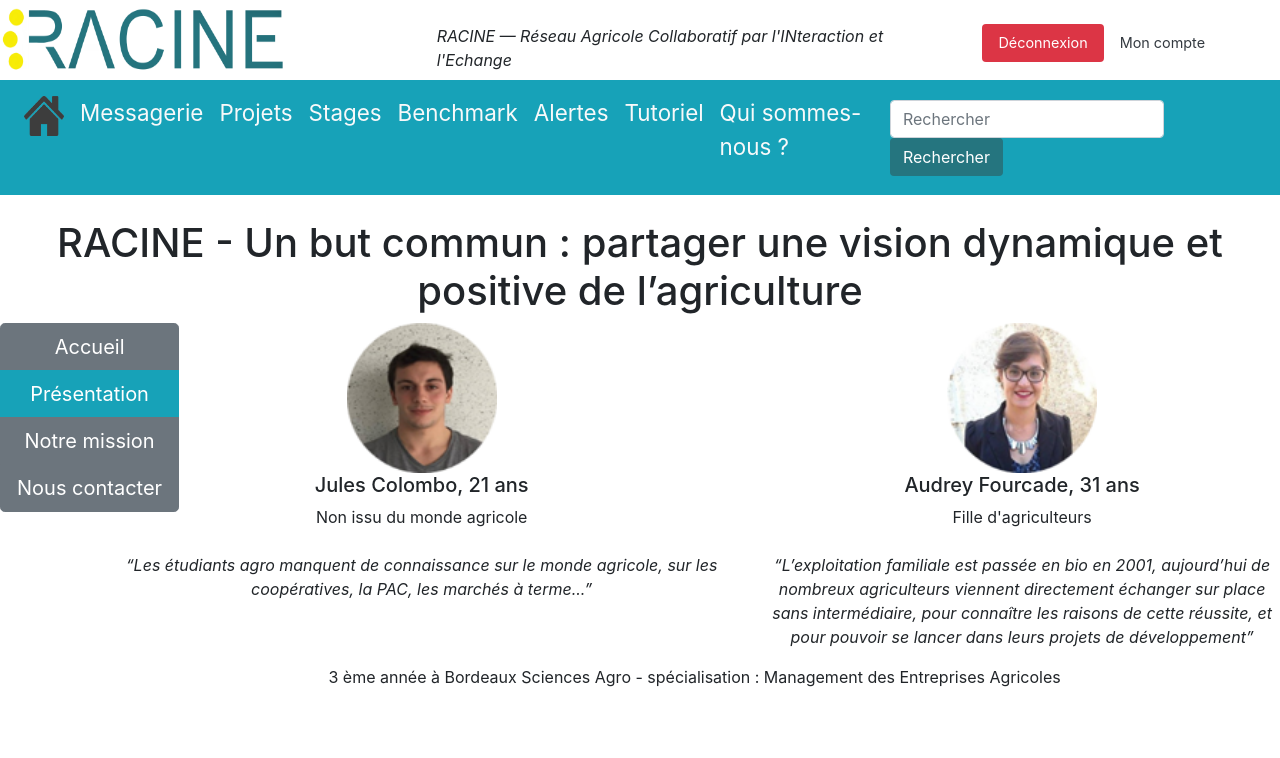
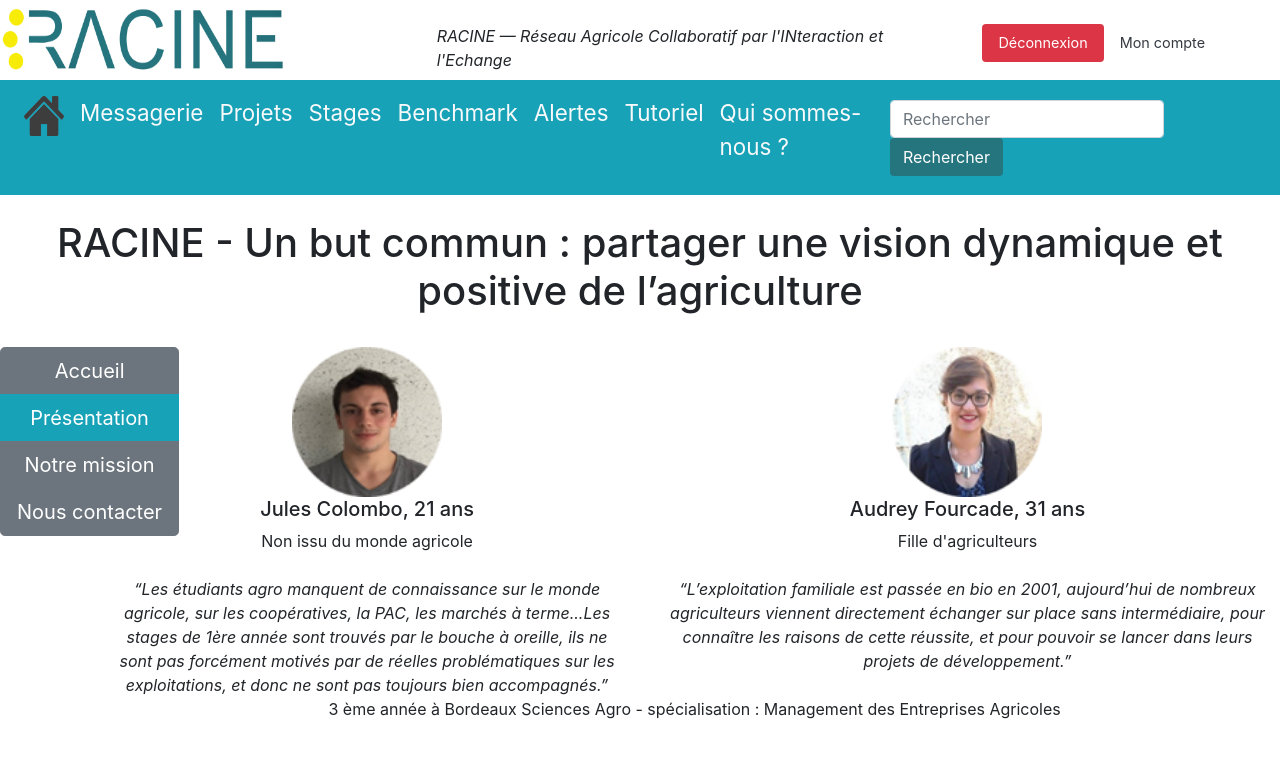
Before and after one commit to lucdegreve/NUMAG, a PHP site: page /NUMAG/description.php in a window 1280 px wide. Shown: the top 758 px of the page. Run offline with PHP 8.4, Linux system fonts and the light colour scheme; the visitor is signed in with stand-in values (Sample User, id 1); data that the repository does not hold is empty.

Commit message:
i did it again

```diff
--- a/Racine/gabarits/description.php
+++ b/Racine/gabarits/description.php
@@ -14,6 +14,7 @@
 		<div class="row">
 			<div class="col-md-12" align="center">
 			<h1> RACINE - Un but commun :  partager une vision dynamique et positive de l’agriculture </h1>
+			</br>
 			</div>
 		</div>
 		<div class="row">
@@ -25,27 +26,23 @@
 					<a href="contact.php" class="btn btn-secondary btn-lg btn-block">Nous contacter</a>
 				</div>
 			</div>
-			<div class="col-md-6" align="center">
+			<div class="col-md-5" align="center">
 				<img src="picto/Jules.png" width="150" height="150">
 				</br>
 				<h5> Jules Colombo, 21 ans </h5>
-				<!-- <p align="center"> -->
 				Non issu du monde agricole
 				</br>
 				</br>
-				<I>“Les étudiants agro manquent de connaissance sur le monde agricole, sur les coopératives, la PAC, les marchés à terme...” </I>
-				</p>
+				<I>“Les étudiants agro manquent de connaissance sur le monde agricole, sur les coopératives, la PAC, les marchés à terme...Les stages de 1ère année sont trouvés par le bouche à oreille, ils ne sont pas forcément motivés par de réelles problématiques sur les exploitations, et donc ne sont pas toujours bien accompagnés.”</I>
 			</div>
-			<div class="col-md-5" align="center">
+			<div class="col-md-6" align="center">
 				<img src="picto/Audrey.png" width="150" height="150">
 				</br>
 				<h5> Audrey Fourcade, 31 ans </h5>
-				<!-- <p align="center"> -->
 				Fille d'agriculteurs
 				</br>
 				</br>
-				<I>“L’exploitation familiale est passée en bio en 2001, aujourd’hui de nombreux agriculteurs viennent directement échanger sur place sans intermédiaire, pour connaître les raisons de cette réussite, et pour pouvoir se lancer dans leurs projets de développement”</I>
-				</p>
+				<I>“L’exploitation familiale est passée en bio en 2001, aujourd’hui de nombreux agriculteurs viennent directement échanger sur place sans intermédiaire, pour connaître les raisons de cette réussite, et pour pouvoir se lancer dans leurs projets de développement.”</I>
 			</div>
 		</div>
 		<div class="row">
```
